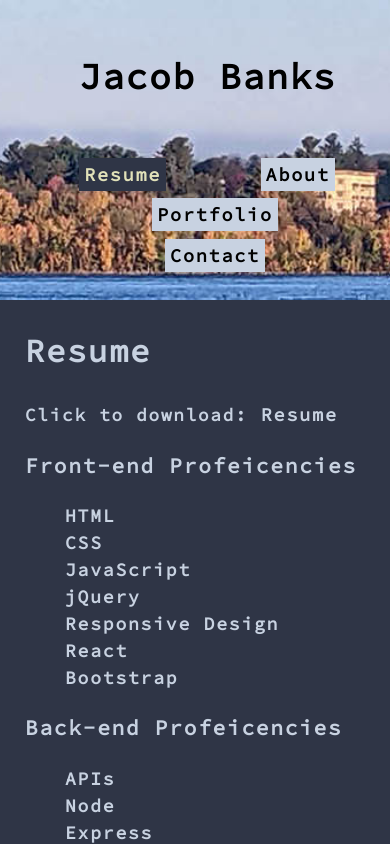
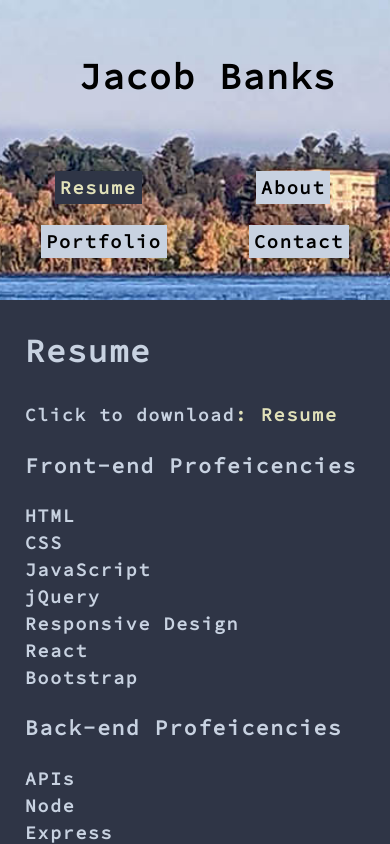
Before and after one commit to Jacob-Banks/My-Portfolio-, a React (Create React App) app: page / in a window 390 px wide. Both pictures are taken after a click on the item "Resume". Shown: the top 844 px of the page. Built offline with nearby package versions, Linux system fonts and the light colour scheme.

Commit message:
tpuch-up

```diff
--- a/src/components/pages/Contact.js
+++ b/src/components/pages/Contact.js
@@ -42,7 +42,9 @@ function ContactForm() {
 
   return (
     <section>
-      <h1 data-testid="h1tag">Contact me</h1>
+      <h1 data-testid="h1tag" className="title">
+        Contact me
+      </h1>
       <form id="contact-form" onSubmit={handleSubmit}>
         <div>
           <label htmlFor="name">Name:</label>
--- a/src/components/pages/Resume.js
+++ b/src/components/pages/Resume.js
@@ -6,7 +6,7 @@ const Blog = () => (
     <p>
       Click to download
       <a href="/logo192.png" download>
-        : Resume
+        <span className="resumeLink">: Resume</span>
       </a>
     </p>
     <h3>Front-end Profeicencies</h3>
--- a/src/index.css
+++ b/src/index.css
@@ -1,14 +1,22 @@
 @import url("https://fonts.googleapis.com/css?family=Source+Code+Pro");
+
 html {
   margin: 0 auto;
 }
+
 :root {
   --yellow: rgb(225, 225, 185);
+
   --light: rgb(200, 210, 225);
+
   --dark: rgb(47, 53, 70);
+
   --darktext: black;
+
   --spacing-one: calc(1rem * 0.5);
+
   --spacing-two: calc(1rem);
+
   --spacing-five: calc(2.5rem);
 }
 
@@ -23,13 +31,21 @@ body {
 
 body {
   margin: 0;
+
   padding: 0;
+
   font-weight: 600;
+
   line-height: 1.5;
+
   font-size: 18px;
+
   letter-spacing: 0.1em;
+
   background: var(--dark);
+
   color: var(--light);
+
   font-family: Source Code Pro;
 }
 
@@ -39,65 +55,95 @@ h2 {
 
 p {
   font-size: 1.1rem;
+
   margin-top: 0;
 }
 
 a {
   text-decoration: none;
+
   font-weight: bold;
+
   color: var(--light);
+
   font-size: 1.15rem;
 }
 
 header {
   display: flex;
+
   justify-content: space-between;
 
   flex-wrap: wrap;
+
   background: var(--dark);
 
   background-image: url("./assets/images/header.jpg");
+
   background-repeat: no-repeat;
+
   background-size: cover;
+
   background-position: center;
+
   height: 300px;
+
   font-family: Source code pro;
+
   font-weight: bolder;
+
   z-index: 999999;
 }
+
 h1 {
   margin: 50px 0 0 25px;
 
   color: black;
 }
+
 nav a:hover {
   text-decoration: none;
 }
+
 .nav-item a {
   color: black;
 }
+
 .nav-item {
   cursor: pointer;
+
   margin: 0px 16px;
 }
+
 .nav-link-active {
   color: blue;
+
   background-color: var(--light);
+
   padding: 5px;
 }
+
 .nav-item .nav-link-active {
   color: var(--yellow);
+
   background-color: var(--dark);
 }
+
 .title {
   margin: 60px 25px;
+  color: var(--light);
 }
+
 .jacob {
   float: left;
+
   max-height: 300px;
+
   width: auto;
+
   margin: 0 2vw 0 25px;
 }
+
 .para {
   margin: 0 25px;
 }
@@ -113,130 +159,201 @@ select,
 button,
 label {
   display: flex;
+
   flex-direction: column;
+
   align-items: flex-start;
+
   width: 450px;
+
   padding: 0;
+
   margin: 5px 25px;
+
   box-sizing: border-box;
+
   font-size: 1rem;
+
   padding: 0.25rem;
+
   border: 1px solid var(--dark);
+
   outline: none;
+
   border-radius: 3px;
+
   transition: box-shadow 0.2s;
 }
 
 input:focus {
   border: 1px solid var(--secondary);
+
   box-shadow: 0 0 0.25rem rgba(0, 0, 0, 0.5);
 }
 
 .pro-title {
   text-align: center;
+
   margin-bottom: 50px;
+
   color: var(--light);
 }
+
 .test {
   position: relative;
+
   margin-bottom: 15px;
 }
 
 .project:hover {
   opacity: 0.6;
 }
+
 .sub {
   display: none;
+
   position: absolute;
+
   top: 50%;
+
   left: 50%;
+
+  width: 80%;
+
   transform: translate(-50%, -50%);
-  background-color: aliceblue;
+
+  background-color: var(--light);
+
   padding-bottom: 28px;
+
   text-align: center;
 }
 
 .name {
   font-size: 1.5rem;
+
   color: black;
+
   max-height: 60px;
-  opacity: 0.4;
+
+  opacity: 1;
+
   cursor: pointer;
+
   padding-left: 10px;
 }
+
 .project-link {
   max-height: 55px;
+
   position: relative;
+
   top: 17px;
+
   opacity: 0.4;
+
   cursor: pointer;
 }
+
 .test:hover .sub {
   display: block;
 }
 
 .test:hover .project {
   opacity: 0.4;
-  border: 12px solid var(--yellow);
+
+  border: 12px solid rgb(253, 253, 213);
 }
 
 .project-link:hover {
-  opacity: 0.99;
+  opacity: 1;
 }
+
 .name:hover {
   opacity: 1;
+
+  color: rgb(0, 0, 170);
 }
+
 .sub:hover .project {
   opacity: 0.6;
 }
+
 li {
   list-style: none;
 }
 
 footer {
   display: flex;
+
   justify-content: center;
+
   margin: 25px;
 }
+
 footer img {
   max-width: 55px;
+
   margin: 10px;
 }
 
 .flex-row {
   display: flex;
+
   flex-wrap: wrap;
+
   justify-content: space-around;
 }
 
 .img-thumbnail {
   width: 100%;
+
   min-width: 600px;
+
   max-width: 33vw;
+
   height: auto;
+
   margin: 5px;
 }
 
 .resume {
   margin-left: 25px;
 }
+
+.resumeLink {
+  color: var(--yellow);
+  cursor: pointer;
+}
+
 @media only screen and (max-width: 1254px) {
   .img-thumbnail {
     width: 100%;
+
     min-width: 550px;
+
     max-width: 75vw;
+
     height: auto;
 
     cursor: pointer;
   }
 }
+
 @media only screen and (max-width: 829px) {
   .nav-link {
-    margin: 0 16px;
+    margin: 0 5px;
+
     background-color: var(--light);
+
     padding: 5px;
   }
+
   header {
     justify-content: center;
   }
+
+  ul {
+    padding: 0;
+  }
 }
```
